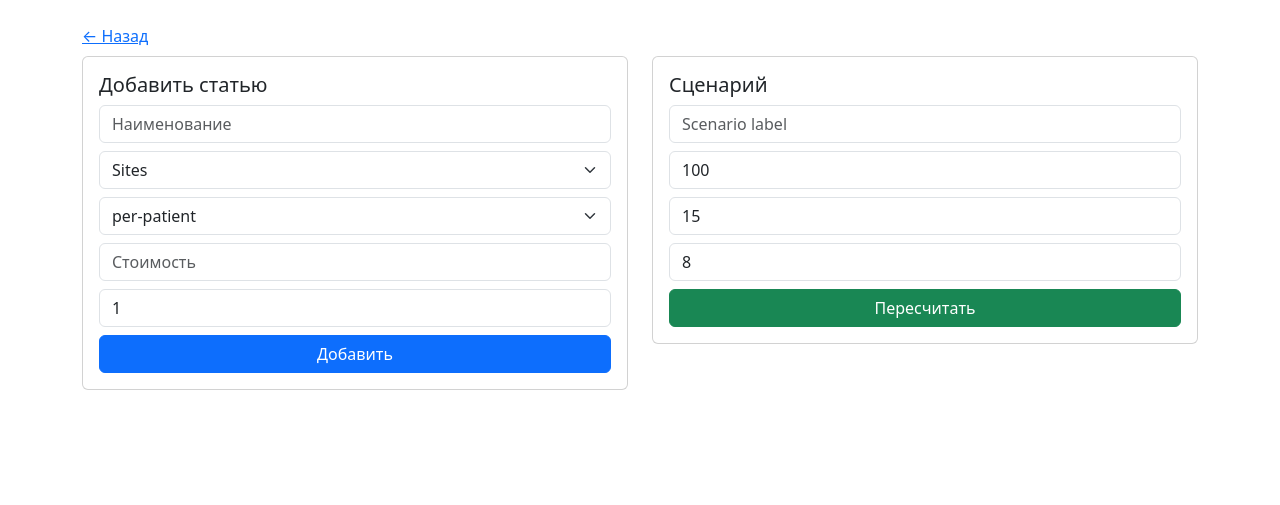
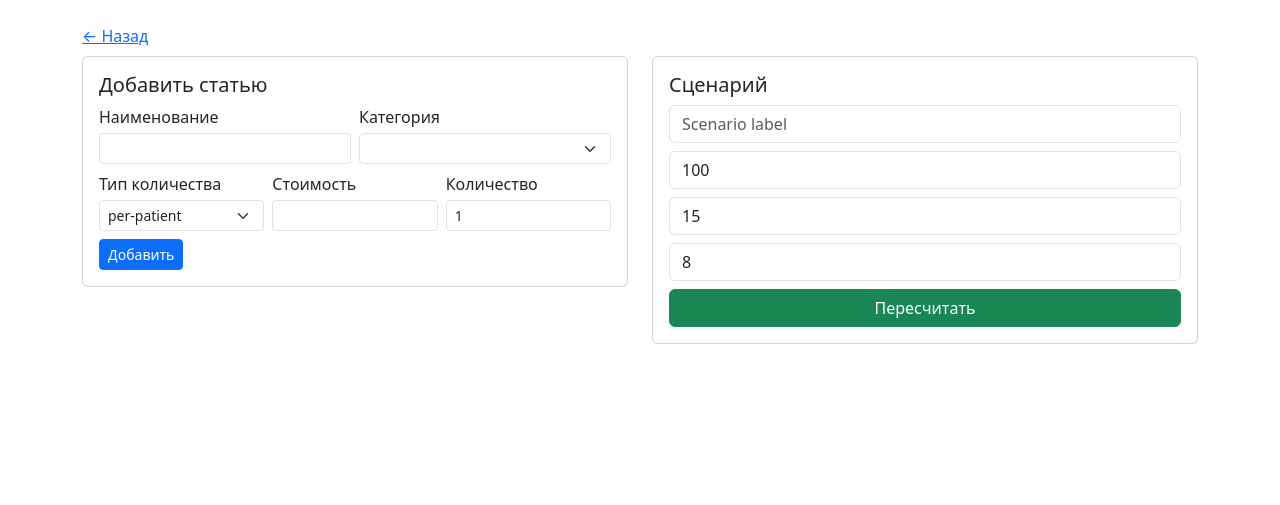
Before and after one commit to apavozkov/CTBaiCalc, a FastAPI app: template app/templates/version.html in a window 1280 px wide. Shown: the top 505 px of the page. Run offline with FastAPI, Linux system fonts and the light colour scheme; the template is opened without the code that fills it, so the values that code supplies are empty.

Commit message:
Externalize budget categories and compact add-item form

```diff
--- a/app/main.py
+++ b/app/main.py
@@ -18,13 +18,32 @@ from datetime import datetime
 
 app = FastAPI(title="CTBaiCalc")
 BASE_DIR = Path(__file__).resolve().parent
+PROJECT_ROOT = BASE_DIR.parent
 STATIC_DIR = BASE_DIR / "static"
 TEMPLATES_DIR = BASE_DIR / "templates"
+DEFAULT_CATEGORIES = ["Sites", "Monitoring", "Laboratory", "Logistics"]
 STATIC_DIR.mkdir(parents=True, exist_ok=True)
 app.mount("/static", StaticFiles(directory=str(STATIC_DIR)), name="static")
 templates = Jinja2Templates(directory=str(TEMPLATES_DIR))
 
 Base.metadata.create_all(bind=engine)
+
+
+def load_budget_categories() -> list[str]:
+    categories_path = PROJECT_ROOT / "categories.json"
+    if not categories_path.exists():
+        return DEFAULT_CATEGORIES
+    try:
+        with categories_path.open("r", encoding="utf-8") as f:
+            raw = json.load(f)
+    except (json.JSONDecodeError, OSError):
+        return DEFAULT_CATEGORIES
+
+    categories = raw.get("category", [])
+    if not isinstance(categories, list):
+        return DEFAULT_CATEGORIES
+    clean_categories = [str(item).strip() for item in categories if str(item).strip()]
+    return clean_categories or DEFAULT_CATEGORIES
 
 
 @app.get("/", response_class=HTMLResponse)
@@ -135,7 +154,8 @@ def version_page(version_id: int, request: Request, db: Session = Depends(get_db
     version = db.get(BudgetVersion, version_id)
     if not version:
         raise HTTPException(404)
-    return templates.TemplateResponse("version.html", {"request": request, "version": version})
+    categories = load_budget_categories()
+    return templates.TemplateResponse("version.html", {"request": request, "version": version, "categories": categories})
 
 
 @app.post("/api/versions/{version_id}/items")
--- a/app/templates/version.html
+++ b/app/templates/version.html
@@ -3,12 +3,14 @@
 <a href='/study/{{version.study_id}}'>← Назад</a><h2>{{version.name}}</h2>
 <div class='row'>
 <div class='col-md-6'><div class='card p-3 mb-3'><h5>Добавить статью</h5>
-<input id='item_name' class='form-control mb-2' placeholder='Наименование'>
-<select id='category' class='form-select mb-2'><option>Sites</option><option>Monitoring</option><option>Laboratory</option><option>Logistics</option></select>
-<select id='qtype' class='form-select mb-2'><option value='per-patient'>per-patient</option><option value='per-visit'>per-visit</option><option value='per-site'>per-site</option><option value='per-site-visit'>per-site-visit</option><option value='fixed'>fixed</option></select>
-<input id='cost' type='number' class='form-control mb-2' placeholder='Стоимость'>
-<input id='qty' type='number' class='form-control mb-2' value='1' placeholder='manual qty'>
-<button class='btn btn-primary' onclick='addItem()'>Добавить</button></div></div>
+<div class='row g-2 align-items-end'>
+<div class='col-md-6'><label for='item_name' class='form-label mb-1'>Наименование</label><input id='item_name' class='form-control form-control-sm'></div>
+<div class='col-md-6'><label for='category' class='form-label mb-1'>Категория</label><select id='category' class='form-select form-select-sm'>{% for cat in categories %}<option>{{cat}}</option>{% endfor %}</select></div>
+<div class='col-md-4'><label for='qtype' class='form-label mb-1'>Тип количества</label><select id='qtype' class='form-select form-select-sm'><option value='per-patient'>per-patient</option><option value='per-visit'>per-visit</option><option value='per-site'>per-site</option><option value='per-site-visit'>per-site-visit</option><option value='fixed'>fixed</option></select></div>
+<div class='col-md-4'><label for='cost' class='form-label mb-1'>Стоимость</label><input id='cost' type='number' class='form-control form-control-sm'></div>
+<div class='col-md-4'><label for='qty' class='form-label mb-1'>Количество</label><input id='qty' type='number' class='form-control form-control-sm' value='1'></div>
+<div class='col-12'><button class='btn btn-primary btn-sm' onclick='addItem()'>Добавить</button></div>
+</div></div></div>
 <div class='col-md-6'><div class='card p-3 mb-3'><h5>Сценарий</h5>
 <input id='slabel' class='form-control mb-2' placeholder='Scenario label'>
 <input id='patients' type='number' class='form-control mb-2' value='100'>
--- /dev/null
+++ b/categories.json
@@ -0,0 +1,3 @@
+{
+  "category": ["Sites", "Monitoring", "Laboratory", "Logistics"]
+}
```
